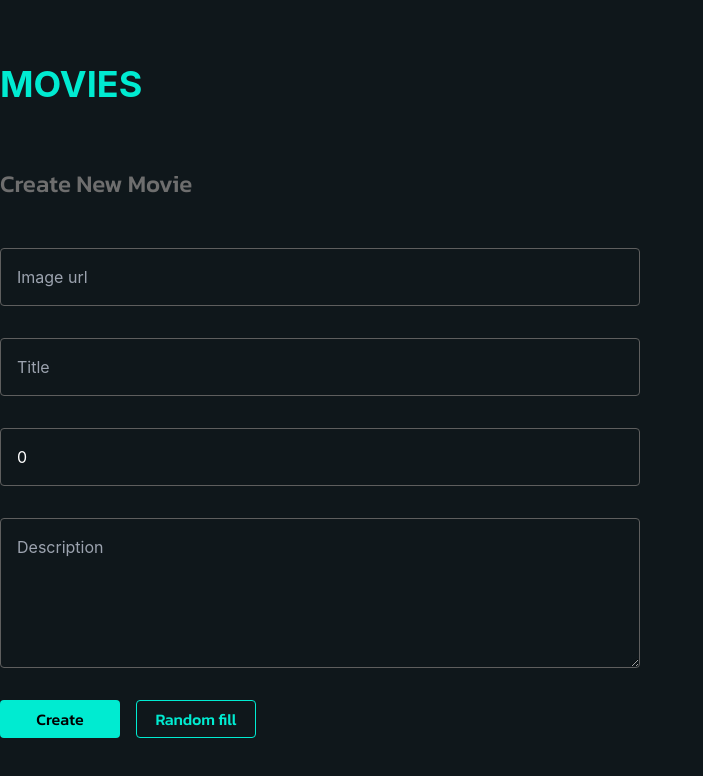
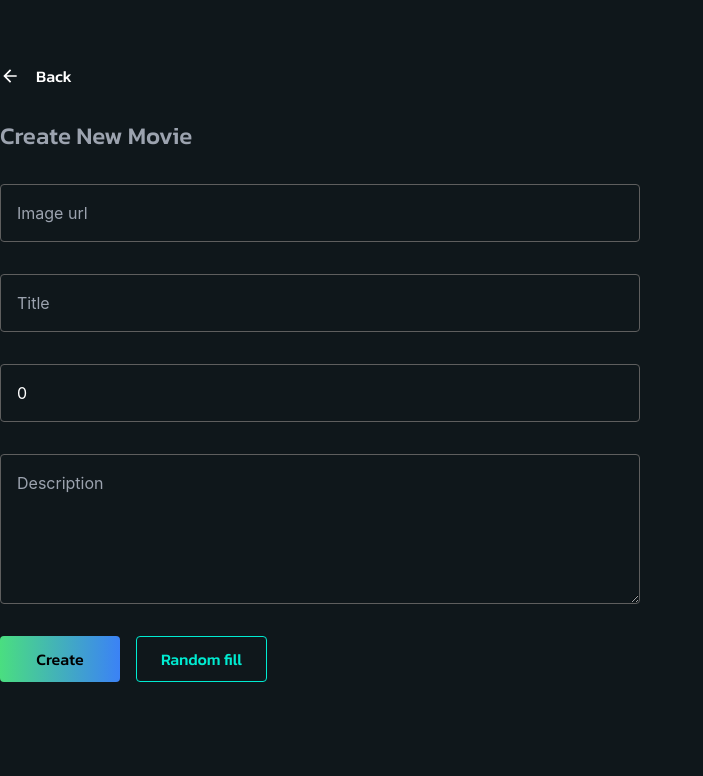
Before and after one commit to Momadeen/movie-tracker, a React (Create React App) app: page /create in a window 1280 px wide. Shown: the top 776 px of the page, without its empty margins (0-703 px from the left). Built offline with nearby package versions, Linux system fonts and the light colour scheme; no server answers.

Commit message:
created Add review form

```diff
--- a/src/components/CreateComponent/index.tsx
+++ b/src/components/CreateComponent/index.tsx
@@ -1,3 +1,4 @@
+import BackButton from 'components/shared/BackButton';
 import { useCallback, useMemo, useState } from 'react';
 import { useNavigate } from 'react-router-dom';
 import { v4 as uuid } from 'uuid';
@@ -80,8 +81,9 @@ const CreateForm = () => {
   }, [movieDetails]);
 
   return (
-    <div className="flex flex-col gap-12 mt-8">
-      <h2 className="text-text-200 text-2xl font-kanit">Create New Movie</h2>
+    <div className="flex flex-col gap-8 mt-8">
+      <BackButton href="/" />
+      <h2 className="text-gray-400 text-2xl font-kanit">Create New Movie</h2>
       <form className="flex flex-col gap-8 lg:w-1/2 w-3/4" onSubmit={onSubmit}>
         {inputs?.map(input => (
           <Input
--- a/src/components/MovieDetails/index.tsx
+++ b/src/components/MovieDetails/index.tsx
@@ -1,3 +1,4 @@
+import AddReview from 'components/shared/AddReview';
 import BackButton from 'components/shared/BackButton';
 import StarsRating from 'components/shared/StarsRating';
 import useMovieList from 'hooks/useMovieList';
@@ -7,8 +8,9 @@ const MovieDetails = () => {
   const { id } = useParams();
   const { getMovieByID: movie } = useMovieList({ id });
   return (
+    <div className='flex flex-col gap-8'>
       <div className="flex flex-col gap-8">
-      <BackButton href='/' />
+        <BackButton href="/" />
         <h2 className="font-kanit font-bold text-white text-4xl">{movie?.title}</h2>
 
         <div className="">
@@ -25,6 +27,8 @@ const MovieDetails = () => {
           <h4 className="font-kanit font-bold text-white text-lg">{movie?.releaseYear}</h4>
         </div>
       </div>
+      <AddReview />
+    </div>
   );
 };
 
--- /dev/null
+++ b/src/components/shared/AddReview/index.tsx
@@ -0,0 +1,72 @@
+import { useState } from 'react';
+import { useCallback } from 'react';
+import { v4 as uuid } from 'uuid';
+import { IInputArrayTypes } from 'types/input';
+import Input from '../Input';
+import { IFormTypes } from 'types/form';
+import StarsRating from '../StarsRating';
+import Button from '../Button';
+import { useMemo } from 'react';
+import { useEffect } from 'react';
+
+const inputs: IInputArrayTypes = [
+  { name: 'title', type: 'text', inputType: 'text', placeholder: 'Title' },
+  {
+    name: 'description',
+    type: 'text',
+    inputType: '',
+    placeholder: 'Description'
+  }
+];
+
+const AddReview = () => {
+  const [rating, setRating] = useState(0);
+  const [reviewDetails, setFields] = useState<IFormTypes>({
+    title: '',
+    id: uuid(),
+    rating: rating,
+    createdAt: new Date().getTime()
+  });
+  const handleChange = useCallback(e => {
+    setFields(prev => ({ ...prev, [e?.target?.name]: e?.target?.value }));
+  }, []);
+
+  const isReadyToSubmit = useMemo(() => {
+    if (reviewDetails?.title === '' || reviewDetails?.description === '') return true;
+    return false;
+  }, [reviewDetails]);
+
+  useEffect(() => setFields(prev => ({ ...prev, rating })), [rating]);
+
+  const onSubmit = useCallback(
+    async e => {
+      e.preventDefault();
+    },
+    []
+  );
+
+  return (
+    <div className="flex flex-col my-8">
+      <h2 className="text-gray-400 text-lg font-kanit">Add Review</h2>
+      <form className="flex flex-col gap-8 lg:w-1/2 w-3/4 mt-8" onSubmit={onSubmit}>
+        {inputs?.map(input => (
+          <Input
+            key={input?.name}
+            name={input?.name}
+            type={input?.type}
+            placeholder={input?.placeholder}
+            inputType={input?.inputType}
+            value={reviewDetails[input?.name]}
+            onChange={handleChange}
+          />
+        ))}
+        <StarsRating rating={rating} setRating={setRating} />
+        <Button disabled={isReadyToSubmit} buttonType="primary" type="submit">
+          Create
+        </Button>
+      </form>
+    </div>
+  );
+};
+
+export default AddReview;
--- a/src/components/shared/Button/index.tsx
+++ b/src/components/shared/Button/index.tsx
@@ -15,9 +15,9 @@ const Button = ({ disabled, type, buttonType, children, onClick }: Props) => (
     onClick={onClick}
     className={`${
       buttonType === "primary"
-        ? "bg-primary hover:bg-secondary text-black"
+        ? "bg-gradient-to-r from-green-400 to-blue-500 text-black"
         : "border border-primary bg-transparent text-primary hover:bg-primary hover:text-black"
-    }  leading-tight  font-kanit duration-500 min-w-[120px]  py-2 px-4 rounded ${disabled && 'bg-border-100 cursor-not-allowed'}`}
+    }  leading-tight font-kanit duration-500 min-w-[120px] hover:px-10 py-3 px-6 rounded ${disabled && 'bg-border-100 cursor-not-allowed'}`}
   >
     {children}
   </button>
--- a/src/components/shared/Header/index.tsx
+++ /dev/null
@@ -1,13 +0,0 @@
-
-
-const Header = () => {
-
-
-  return (
-    <div className="py-8 w-full flex flex-row justify-between">
-      <h2 className="font-bold text-4xl text-primary">MOVIES</h2>
-    </div>
-  );
-};
-
-export default Header;
--- a/src/components/shared/Layout/index.tsx
+++ b/src/components/shared/Layout/index.tsx
@@ -1,5 +1,4 @@
 import { ReactNode } from "react";
-import Header from "../Header";
 
 type LayoutProps = {
   children: ReactNode;
@@ -8,7 +7,6 @@ type LayoutProps = {
 const Layout: React.FC<LayoutProps> = ({ children }) => (
   <div className="w-screen h-screen py-8 overflow-x-hidden bg-bg">
     <div className="flex flex-col container mx-auto">
-      <Header />
       {children}
     </div>
   </div>
--- a/src/components/shared/MovieCard/index.tsx
+++ b/src/components/shared/MovieCard/index.tsx
@@ -2,11 +2,11 @@ import { IMovieList } from '../../../types/data';
 import StarsRating from '../StarsRating';
 
 const MovieCard = ({ movie }: { movie: IMovieList }) => (
-  <div className="bg-gray-100 rounded-xl overflow-hidden h-64 w-60  text-white relative">
+  <div className="bg-gray-100 rounded-xl overflow-hidden h-64 w-60  text-white relative shadow-2xl group">
     <div className=" absolute top-0 left-0 h-full w-full z-0">
       <img
         src={movie?.imgUrl}
-        className="absolute z-[-1] object-cover w-full h-1/2"
+        className="absolute group-hover:scale-125 duration-300 z-[-1] object-cover w-full h-1/2"
         alt="movie img"
       />
       <div className="bg-gradient-to-t h-full from-black via-black to-transparent" />
@@ -15,7 +15,7 @@ const MovieCard = ({ movie }: { movie: IMovieList }) => (
       <div>
         <StarsRating rating={movie?.rating} />
       </div>
-      <div className="flex flex-col">
+      <div className="flex flex-col group-hover:pb-2 duration-300">
         <h4 className="font-kanit font-bold">{movie?.title}</h4>
         <p className="truncate text-sm">{movie?.description}</p>
       </div>
--- a/src/components/shared/StarsRating/index.tsx
+++ b/src/components/shared/StarsRating/index.tsx
@@ -3,11 +3,11 @@ import StarIcon from '../icons/StarIcon';
 
 type Props = {
   rating: number;
-  onClick?: () => void;
+  setRating?: any;
   readyOnly?: boolean;
 };
 
-const StarsRating = ({ readyOnly, rating, onClick }: Props) => {
+const StarsRating = ({ setRating, readyOnly, rating }: Props) => {
   const [hover, setHover] = useState(0);
 
   return (
@@ -19,7 +19,7 @@ const StarsRating = ({ readyOnly, rating, onClick }: Props) => {
             type="button"
             key={index}
             className="star-button"
-            onClick={onClick}
+            onClick={() => setRating(hover)}
             onMouseEnter={() => !readyOnly && setHover(index)}
             onMouseLeave={() => !readyOnly && setHover(rating)}
           >
--- a/src/hooks/useMovieList.ts
+++ b/src/hooks/useMovieList.ts
@@ -18,7 +18,6 @@ const useMovieList = ({ id }: Props) => {
     [id, moviesList]
   );
 
-  console.log(moviesList);
 
   return { getMovieByID, moviesList };
 };
--- a/src/types/form.ts
+++ b/src/types/form.ts
@@ -1,9 +1,9 @@
 export type IFormTypes = {
   imgUrl?: string;
   title: string;
-  releaseYear: number;
-  description: string;
+  releaseYear?: number;
+  description?: string;
   id: string;
   rating: number;
-  createdAt: number
+  createdAt: number;
 };
```
Lines whose indentation alone changed are shown as unchanged.
